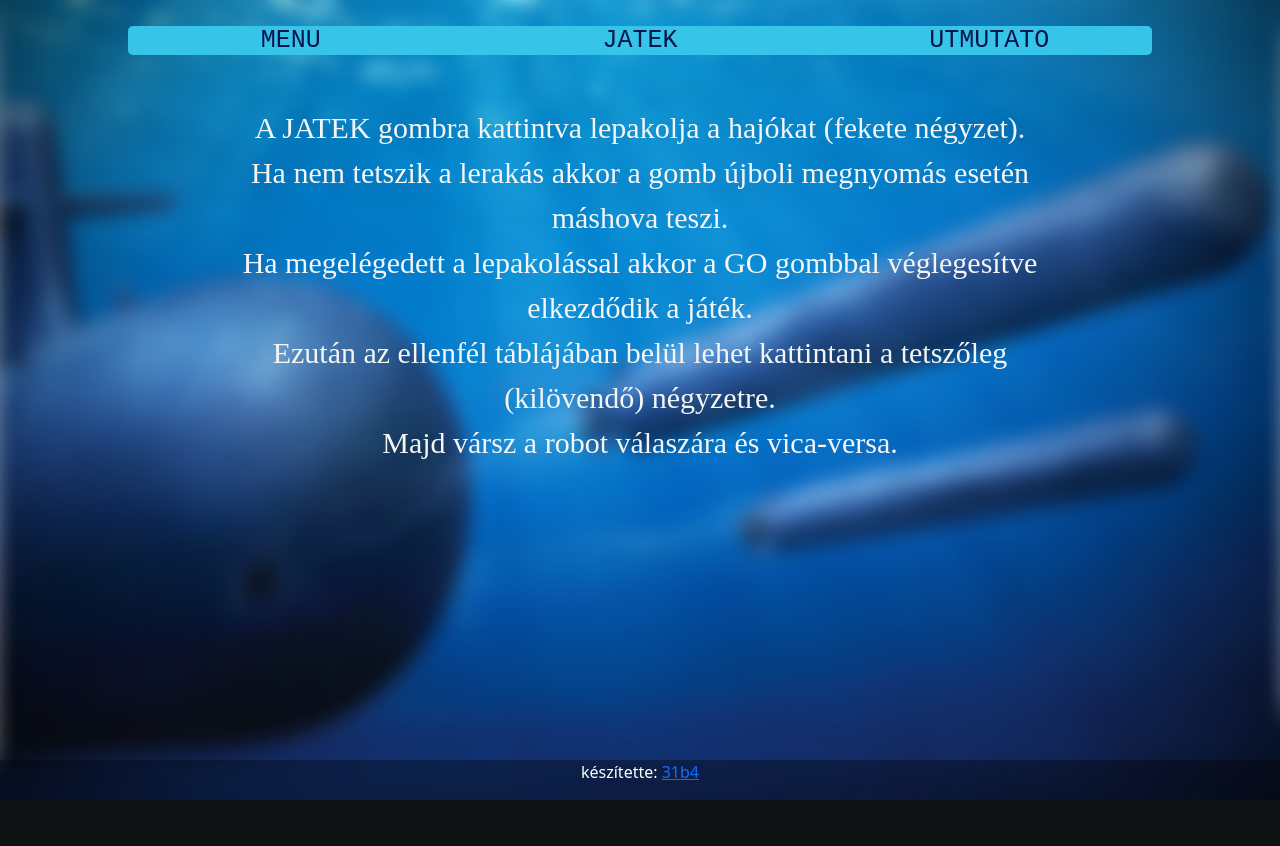
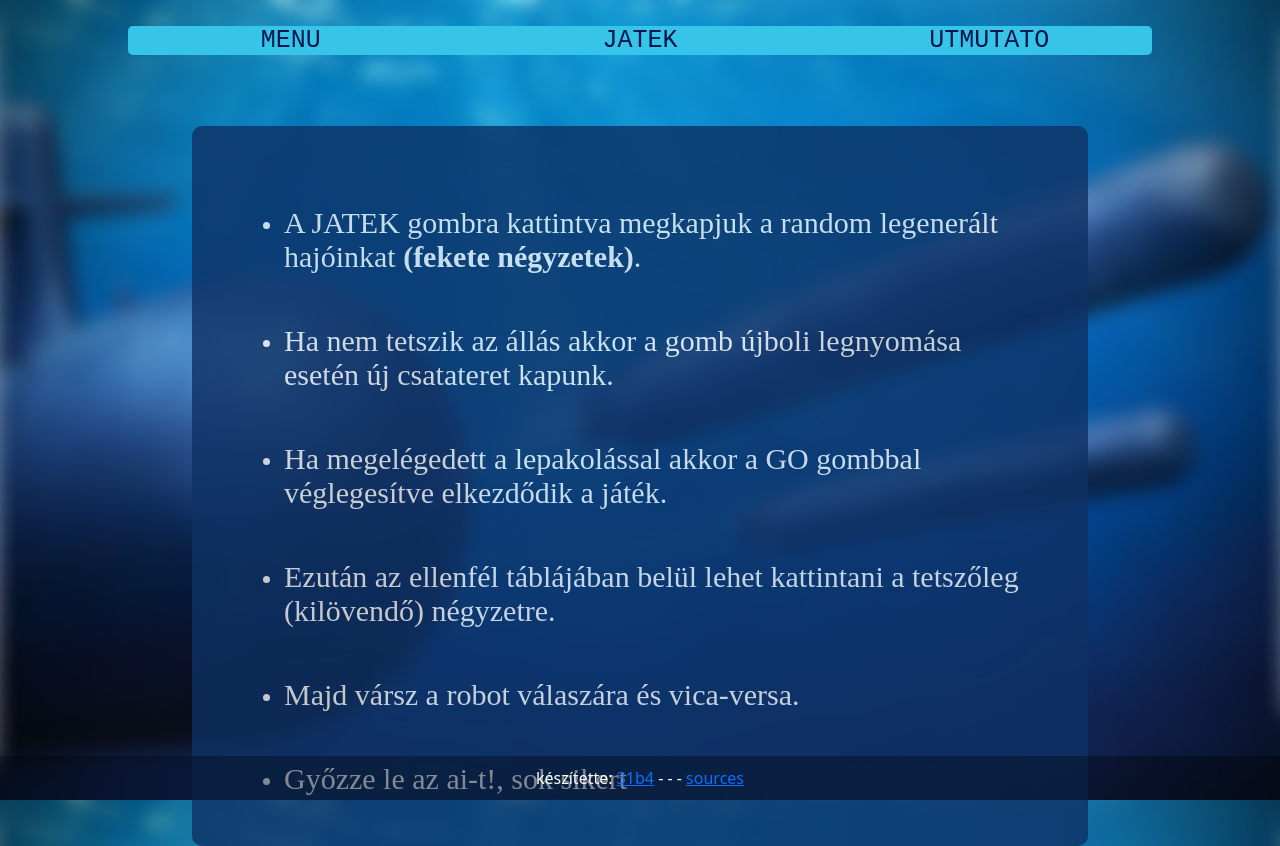
Before and after one commit to 31b4/Torpedo_Ai, a plain HTML site: page index.html in a window 1280 px wide. Both pictures are taken after a click on the link "UTMUTATO". Before the commit the page ends 800 px from the top, so only its background shows below. Drawn offline with nearby package versions, Linux system fonts and the light colour scheme.

Commit message:
Jatek leiras update

```diff
--- a/back.js
+++ b/back.js
@@ -1,6 +1,7 @@
 // 0 = tenger ; 1 = hajo ; 2 = rossz talalat ; 3 = jo talalat ; 4 = felesleges odamenni
 /*
 HIBAK
+    Kiszamolja mennyi hely van es az alapjan dont
 
 
 */
@@ -28,6 +29,8 @@ function StartFight(ownSea){
     RandomPlace(enemySea,false)
     MakeOnHover(false,enemySea)
     document.getElementById("Ycurrent").style.backgroundColor="green"
+    document.getElementById("Ycurrent").style.borderRadius = "8px"
+    document.getElementById("Ecurrent").style.borderRadius = "8px"
 }
 function Wincheck(who,sea){ // true= own; false = enemy
     cntr = 0
@@ -40,14 +43,10 @@ function Wincheck(who,sea){ // true= own; false = enemy
     }
     if (cntr == 15) {
         if (who) {
-            setTimeout(function() {
             alert("TE NYERTÉÉÉL :)))))))))")
-            }, 500);
         }
         else{
-            setTimeout(function() {
             alert("ROBOT NYERT :(((((")
-            }, 500);
         }
         MasterReset()
     }
@@ -297,11 +296,11 @@ function MakeSea(who,sea,otherSea){// true = own ; false = enemy
     div.className="col"
     var p = document.createElement("p")
     if (who) {
-        p.innerHTML="Hajóid"
+        p.innerHTML="Te"
         p.id="Ycurrent"
     }
     else{
-        p.innerHTML="Ellenfél"
+        p.innerHTML="Ai"
         p.id="Ecurrent"
     }
     p.style.fontSize="30px"
@@ -364,13 +363,30 @@ function StartButton(ownSea){
 function INFO(){
     PlayReset()
     var flottaDiv = document.getElementById("flotta")
+    var div = document.createElement("div")
+    div.id="aiLeiras"
+    var ul = document.createElement("ul")
+    var text = [
+        "A JATEK gombra kattintva megkapjuk a random legenerált hajóinkat <b>(fekete négyzetek)</b>.",
+        "Ha nem tetszik az állás akkor a gomb újboli legnyomása esetén új csatateret kapunk.",
+        "Ha megelégedett a lepakolással akkor a GO gombbal véglegesítve elkezdődik a játék.",
+        "Ezután az ellenfél táblájában belül lehet kattintani a tetszőleg (kilövendő) négyzetre.",
+        "Majd vársz a robot válaszára és vica-versa.",
+        "Győzze le az ai-t!, sok sikert"
+    ]
+    for (let i = 0; i < text.length; i++) {
         var p = document.createElement("p")
-    p.innerHTML="A JATEK gombra kattintva lepakolja a hajókat (fekete négyzet). <br> Ha nem tetszik a lerakás akkor a gomb újboli megnyomás esetén máshova teszi.<br> Ha megelégedett a lepakolással akkor a GO gombbal véglegesítve elkezdődik a játék.<br> Ezután az ellenfél táblájában belül lehet kattintani a tetszőleg (kilövendő) négyzetre. <br>Majd vársz a robot válaszára és vica-versa."
+        var li = document.createElement("li")
+        p.innerHTML=text[i]
         p.style.fontSize="30px"
         p.style.fontFamily="Roboto Mono"
         p.style.color="whitesmoke"
         p.style.marginTop="50px"
-    flottaDiv.appendChild(p)
+        li.appendChild(p)
+        ul.appendChild(li)
+    }
+    div.appendChild(ul)
+    flottaDiv.appendChild(div)
 }
 //---------------MAIN--------------
 function Play(){
--- a/index.html
+++ b/index.html
@@ -10,10 +10,10 @@
     <script src="https://cdn.jsdelivr.net/npm/bootstrap@5.1.1/dist/js/bootstrap.bundle.min.js" integrity="sha384-/bQdsTh/da6pkI1MST/rWKFNjaCP5gBSY4sEBT38Q/9RBh9AH40zEOg7Hlq2THRZ" crossorigin="anonymous"></script>
     <script src="https://cdn.jsdelivr.net/npm/bootstrap@5.1.1/dist/js/bootstrap.min.js" integrity="sha384-skAcpIdS7UcVUC05LJ9Dxay8AXcDYfBJqt1CJ85S/CFujBsIzCIv+l9liuYLaMQ/" crossorigin="anonymous"></script>
     <!----------------------------->
-    <link rel="stylesheet" href="style.css">
     <link rel="icon"
     type="image/jpg"
     href="img/hatter.jpg">
+    <link rel="stylesheet" href="style.css">
   </head>
   <body>
     <div id="container">
@@ -45,7 +45,7 @@
     <script src="back.js"></script>
 
     <footer>
-      <p>készítette: <a target="new" rel="stylesheet" href="https://github.com/31b4">31b4</a></p>
+      <p>készítette: <a target="new" rel="stylesheet" href="https://github.com/31b4">31b4</a>   -  - -  <a target="new" rel="stylesheet" href="https://github.com/31b4/Torpedo_Ai">sources</a></p>
     </footer>
 </body>
 </html>
--- a/style.css
+++ b/style.css
@@ -65,3 +65,7 @@ footer {
     color: white;
     text-align: center;
 }
+footer p{
+    margin: auto;
+    padding: 10px;
+}
```
Lines whose indentation alone changed are shown as unchanged.
